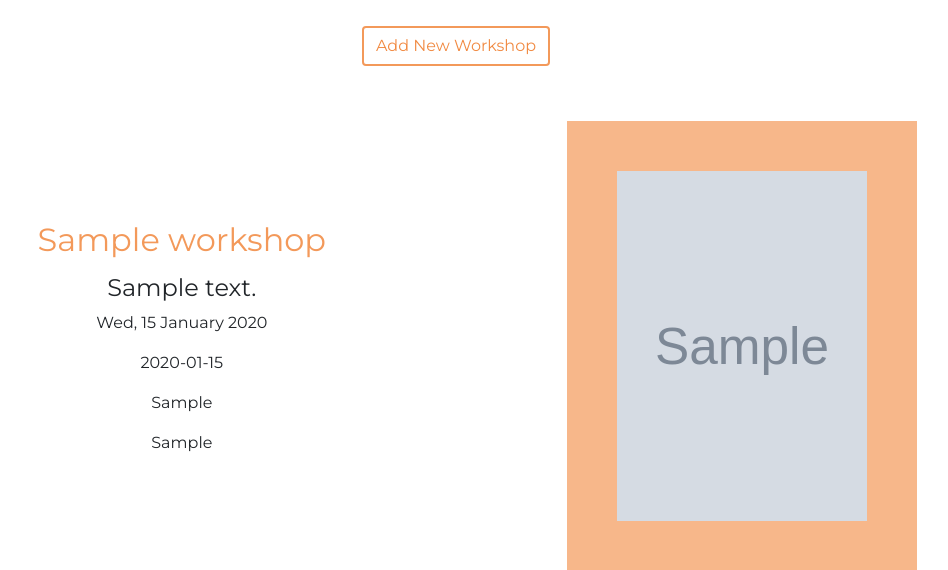
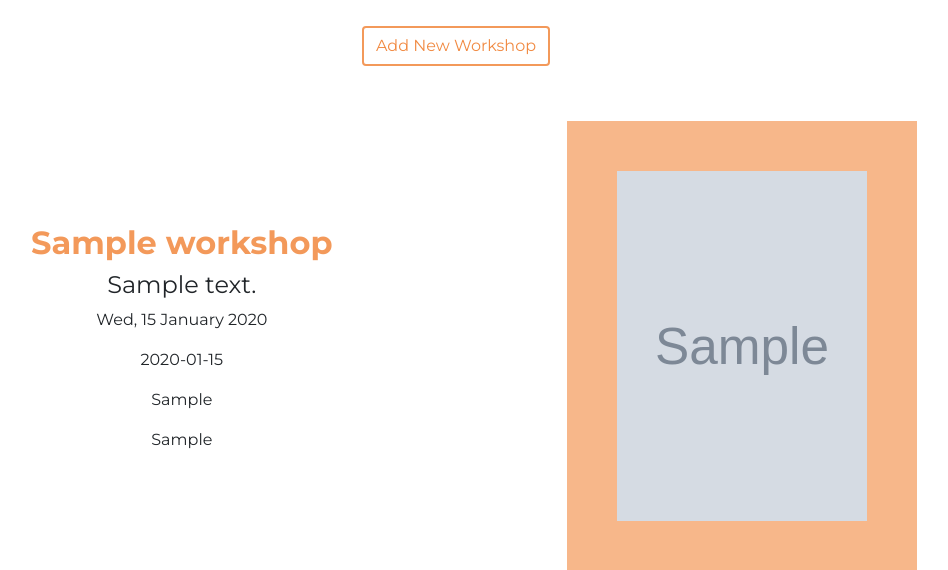
Before and after one commit to mariana-stefani/mukta-project, a Django app: page /workshops/1/ in a window 1280 px wide. Shown: the part 564-1134 px from the top of the page, without its empty margins (184-1132 px from the left). Run offline with Django 3.2, Linux system fonts and the light colour scheme; a user stored in the database is signed in; tables that the repository leaves empty hold one stand-in row (values such as "Sample post"); grey boxes marked "Sample" are stand-in pictures; some libraries are stand-ins or nearby versions.

Commit message:
Added class workshop-header on workshop-detail.html

```diff
--- a/workshops/templates/workshops/workshop-detail.html
+++ b/workshops/templates/workshops/workshop-detail.html
@@ -17,7 +17,7 @@
 <div class="container text-center workshop-container">
     <div class="row">
         <div class="col-lg-4 col-10 workshop-desc">
-            <h2 class="workshop-title">{{ object.title }}</h2>
+            <h2 class="workshop-header">{{ object.title }}</h2>
             <h4>{{ object.content }}</h4>
             <p>{{ object.date|date:"D, d F o" }}</p>
             <p>{{ object.time }}</p>
```
